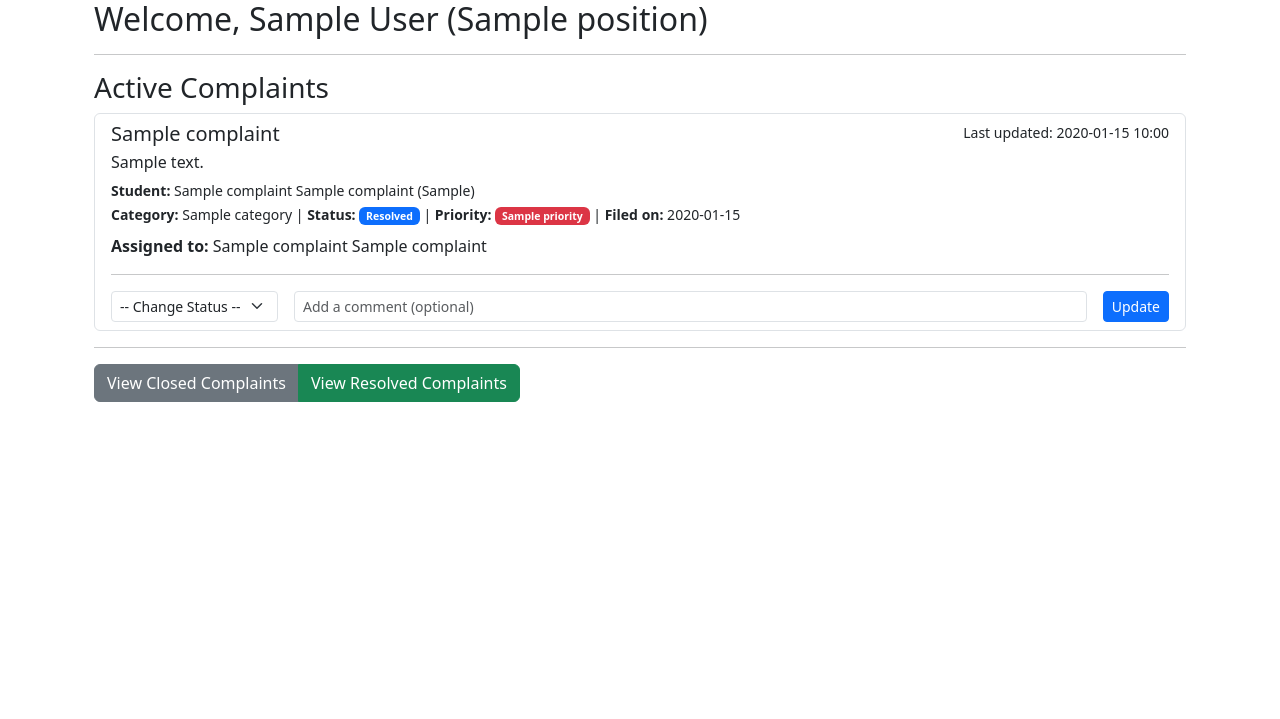
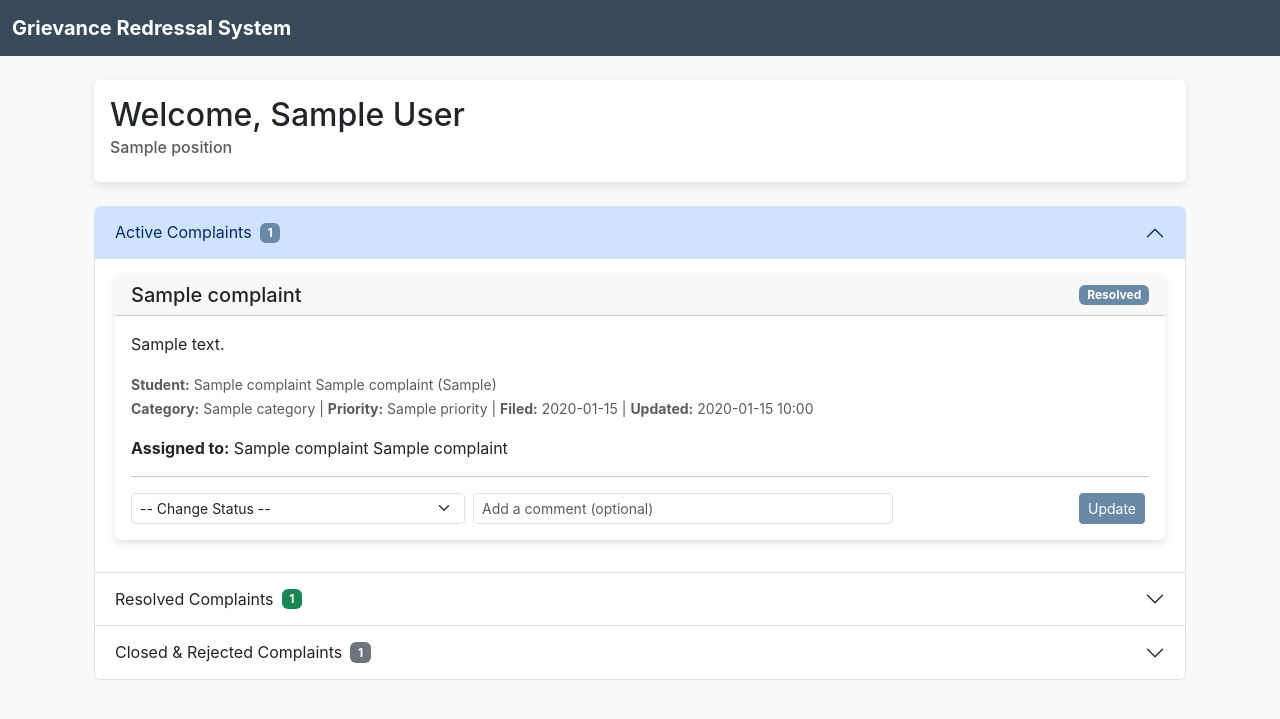
Before and after one commit to MOMIN5/dbms-project, a Flask app: template templates/faculty_dashboard.html in a window 1280 px wide. Shown: the top 719 px of the page. Run offline with Flask 3, Linux system fonts and the light colour scheme; the template is opened without the code that fills it: most values are stand-ins (such as "Sample title", 1, 10 or a date in 2020).

Commit message:
frontend haul

```diff
--- a/project/__init__.py
+++ b/project/__init__.py
@@ -7,7 +7,7 @@ from .routes.complaint import bp as complaint_bp
 
 def create_app():
     """Create and configure an instance of the Flask application."""
-    app = Flask(__name__, instance_relative_config=True, template_folder='../templates')
+    app = Flask(__name__, instance_relative_config=True, template_folder='../templates', static_folder='../static')
     app.config.from_mapping(
         SECRET_KEY='dev',
     )
--- /dev/null
+++ b/static/css/style.css
@@ -0,0 +1,101 @@
+:root {
+    --primary-dark: #384959;
+    --primary-slate-blue: #6A89A7;
+    --primary-sky-blue: #88BDF2;
+    --primary-light-blue: #BDDDFC;
+    --white: #FFFFFF;
+    --light-gray: #f8f9fa;
+    --danger: #dc3545;
+    --warning: #ffc107;
+    --success: #198754;
+    --info: #0dcaf0;
+}
+
+body {
+    background-color: var(--light-gray);
+    color: var(--primary-dark);
+    font-family: -apple-system, BlinkMacSystemFont, "Segoe UI", Roboto, "Helvetica Neue", Arial, sans-serif;
+}
+
+.navbar {
+    background-color: var(--primary-dark);
+}
+
+.navbar-brand {
+    color: var(--white) !important;
+    font-weight: bold;
+}
+
+.btn-primary {
+    background-color: var(--primary-slate-blue);
+    border-color: var(--primary-slate-blue);
+}
+
+.btn-primary:hover {
+    background-color: #5a7691;
+    border-color: #5a7691;
+}
+
+.btn-secondary {
+    background-color: var(--primary-sky-blue);
+    border-color: var(--primary-sky-blue);
+}
+
+.btn-secondary:hover {
+    background-color: #7ab0e0;
+    border-color: #7ab0e0;
+}
+
+.card {
+    border: none;
+    box-shadow: 0 4px 8px rgba(0,0,0,0.1);
+}
+
+.list-group-item {
+    border-color: #e9ecef;
+}
+
+.badge.bg-primary {
+    background-color: var(--primary-slate-blue) !important;
+}
+
+.badge.bg-success {
+    background-color: var(--success) !important;
+}
+
+.badge.bg-danger {
+    background-color: var(--danger) !important;
+}
+
+.badge.bg-warning {
+    background-color: var(--warning) !important;
+}
+
+.badge.bg-info {
+    background-color: var(--info) !important;
+}
+
+.jumbotron-custom {
+    background-color: var(--primary-slate-blue);
+    color: var(--white);
+    padding: 4rem 2rem;
+    border-radius: 0;
+}
+
+.jumbotron-custom .display-4 {
+    font-weight: 300;
+}
+
+.jumbotron-custom .lead {
+    font-size: 1.5rem;
+}
+
+.footer {
+    background-color: var(--primary-dark);
+    color: var(--white);
+    padding: 1rem 0;
+    text-align: center;
+    position: fixed;
+    bottom: 0;
+    width: 100%;
+}
--- a/templates/base.html
+++ b/templates/base.html
@@ -4,10 +4,16 @@
     <meta charset="utf-8">
     <meta name="viewport" content="width=device-width, initial-scale=1">
     <link href="https://cdn.jsdelivr.net/npm/bootstrap@5.3.2/dist/css/bootstrap.min.css" rel="stylesheet" integrity="sha384-T3c6CoIi6uLrA9TneNEoa7RxnatzjcDSCmG1MXxSR1GAsXEV/Dwwykc2MPK8M2HN" crossorigin="anonymous">
+    <link rel="stylesheet" href="{{ url_for('static', filename='css/style.css') }}">
     <title>Grievance System</title>
   </head>
   <body>
-    <div class="container">
+    <nav class="navbar navbar-expand-lg navbar-dark">
+        <div class="container-fluid">
+            <a class="navbar-brand" href="{{ url_for('main.index') }}">Grievance Redressal System</a>
+        </div>
+    </nav>
+    <div class="container mt-4">
       {% block content %}{% endblock %}
     </div>
     <script src="https://cdn.jsdelivr.net/npm/bootstrap@5.3.2/dist/js/bootstrap.bundle.min.js" integrity="sha384-C6RzsynM9kWDrMNeT87bh95OGNyZPhcTNXj1NW7RuBCsyN/o0jlpcV8Qyq46cDfL" crossorigin="anonymous"></script>
--- a/templates/faculty_dashboard.html
+++ b/templates/faculty_dashboard.html
@@ -1,32 +1,53 @@
 {% extends 'base.html' %}
 
 {% block content %}
-<div class="container-fluid">
-    <h2>Welcome, {{ faculty.first_name }} {{ faculty.last_name }} ({{ faculty.position }})</h2>
-    <hr>
-    <h3>Active Complaints</h3>
-    <div class="list-group">
+<div class="container mt-4">
+    <div class="row mb-4">
+        <div class="col-12">
+            <div class="card">
+                <div class="card-body">
+                    <h2 class="card-title">Welcome, {{ faculty.first_name }} {{ faculty.last_name }}</h2>
+                    <h6 class="card-subtitle mb-2 text-muted">{{ faculty.position }}</h6>
+                </div>
+            </div>
+        </div>
+    </div>
+
+    <div class="accordion" id="complaintsAccordion">
+        <!-- Active Complaints -->
+        <div class="accordion-item">
+            <h2 class="accordion-header" id="headingActive">
+                <button class="accordion-button" type="button" data-bs-toggle="collapse" data-bs-target="#collapseActive" aria-expanded="true" aria-controls="collapseActive">
+                    Active Complaints <span class="badge bg-primary ms-2">{{ active_complaints|length }}</span>
+                </button>
+            </h2>
+            <div id="collapseActive" class="accordion-collapse collapse show" aria-labelledby="headingActive" data-bs-parent="#complaintsAccordion">
+                <div class="accordion-body">
+                    {% if active_complaints %}
                         {% for complaint in active_complaints %}
-        <div class="list-group-item flex-column align-items-start">
-            <div class="d-flex w-100 justify-content-between">
-                <h5 class="mb-1">{{ complaint.subject }}</h5>
-                <small>Last updated: {{ complaint.last_updated.strftime('%Y-%m-%d %H:%M') }}</small>
+                        <div class="card mb-3">
+                            <div class="card-header d-flex justify-content-between align-items-center">
+                                <h5 class="mb-0">{{ complaint.subject }}</h5>
+                                <span class="badge bg-primary">{{ complaint.status | default('N/A') }}</span>
                             </div>
-            <p class="mb-1">{{ complaint.description }}</p>
-            <small>
+                            <div class="card-body">
+                                <p class="card-text">{{ complaint.description }}</p>
+                                <p class="card-text">
+                                    <small class="text-muted">
                                         <strong>Student:</strong>
                                         {% if complaint.student_first_name %}
                                             {{ complaint.student_first_name }} {{ complaint.student_last_name }} ({{ complaint.roll_no }})
                                         {% else %}
-                    <span class="text-muted">Anonymous</span>
+                                            Anonymous
                                         {% endif %}
                                         <br>
                                         <strong>Category:</strong> {{ complaint.category | default('N/A') }} |
-                <strong>Status:</strong> <span class="badge bg-primary">{{ complaint.status | default('N/A') }}</span> |
-                <strong>Priority:</strong> <span class="badge bg-danger">{{ complaint.priority }}</span> |
-                <strong>Filed on:</strong> {{ complaint.date_filed.strftime('%Y-%m-%d') }}
+                                        <strong>Priority:</strong> {{ complaint.priority }} |
+                                        <strong>Filed:</strong> {{ complaint.date_filed.strftime('%Y-%m-%d') }} |
+                                        <strong>Updated:</strong> {{ complaint.last_updated.strftime('%Y-%m-%d %H:%M') }}
                                     </small>
-            <div class="mt-2">
+                                </p>
+                                <div class="mb-2">
                                     <strong>Assigned to:</strong>
                                     {% if complaint.assigned_to_faculty_id %}
                                         {{ complaint.faculty_first_name }} {{ complaint.faculty_last_name }}
@@ -34,146 +55,140 @@
                                         <span class="text-muted">Unassigned</span>
                                     {% endif %}
                                 </div>
-
                                 <hr>
-
-            <form method="post" action="{{ url_for('faculty.update_complaint', complaint_id=complaint.complaint_id, faculty_id=faculty.faculty_id) }}" class="row g-3 align-items-center">
-                <div class="col-auto">
-                    <label for="status_id-{{ complaint.complaint_id }}" class="visually-hidden">Status</label>
-                    <select class="form-select form-select-sm" name="status_id" id="status_id-{{ complaint.complaint_id }}">
+                                <form method="post" action="{{ url_for('faculty.update_complaint', complaint_id=complaint.complaint_id, faculty_id=faculty.faculty_id) }}" class="row g-2 align-items-center">
+                                    <div class="col-md-4">
+                                        <select class="form-select form-select-sm" name="status_id">
                                             <option value="">-- Change Status --</option>
                                             {% for status in all_statuses %}
                                             <option value="{{ status.status_id }}" {% if status.status == complaint.status %}selected{% endif %}>{{ status.status }}</option>
                                             {% endfor %}
                                         </select>
                                     </div>
-                <div class="col">
-                    <label for="comment-{{ complaint.complaint_id }}" class="visually-hidden">Comment</label>
-                    <input type="text" class="form-control form-control-sm" name="comment" id="comment-{{ complaint.complaint_id }}" placeholder="Add a comment (optional)">
+                                    <div class="col-md-5">
+                                        <input type="text" class="form-control form-control-sm" name="comment" placeholder="Add a comment (optional)">
                                     </div>
-                <div class="col-auto">
-                    <button type="submit" class="btn btn-primary btn-sm">Update</button>
+                                    <div class="col-md-3 d-flex justify-content-end">
+                                        <button type="submit" class="btn btn-primary btn-sm me-1">Update</button>
+                                        {% if not complaint.assigned_to_faculty_id %}
+                                        <button type="submit" name="assign_to_me" value="true" class="btn btn-info btn-sm">Assign</button>
+                                        {% endif %}
                                     </div>
-                {% if not complaint.assigned_to_faculty_id %}
-                <div class="col-auto">
-                    <button type="submit" name="assign_to_me" value="true" class="btn btn-info btn-sm">Assign to Me</button>
-                </div>
-                {% endif %}
                                 </form>
                             </div>
-        {% else %}
-        <div class="list-group-item">
-            <p class="mb-0">No active complaints.</p>
                         </div>
                         {% endfor %}
+                    {% else %}
+                        <div class="alert alert-info">No active complaints.</div>
+                    {% endif %}
+                </div>
+            </div>
         </div>
 
-    <hr>
-
-    <div class="btn-group" role="group" aria-label="Complaint views">
-        <button class="btn btn-secondary" type="button" data-bs-toggle="collapse" data-bs-target="#closedComplaints" aria-expanded="false" aria-controls="closedComplaints">
-            View Closed Complaints
+        <!-- Resolved Complaints -->
+        <div class="accordion-item">
+            <h2 class="accordion-header" id="headingResolved">
+                <button class="accordion-button collapsed" type="button" data-bs-toggle="collapse" data-bs-target="#collapseResolved" aria-expanded="false" aria-controls="collapseResolved">
+                    Resolved Complaints <span class="badge bg-success ms-2">{{ resolved_complaints|length }}</span>
                 </button>
-        <button class="btn btn-success" type="button" data-bs-toggle="collapse" data-bs-target="#resolvedComplaints" aria-expanded="false" aria-controls="resolvedComplaints">
-            View Resolved Complaints
-        </button>
+            </h2>
+            <div id="collapseResolved" class="accordion-collapse collapse" aria-labelledby="headingResolved" data-bs-parent="#complaintsAccordion">
+                <div class="accordion-body">
+                    {% if resolved_complaints %}
+                        {% for complaint in resolved_complaints %}
+                        <div class="card mb-3">
+                            <div class="card-header d-flex justify-content-between align-items-center">
+                                <h5 class="mb-0">{{ complaint.subject }}</h5>
+                                <span class="badge bg-success">{{ complaint.status | default('N/A') }}</span>
                             </div>
-
-    <div class="collapse mt-3" id="closedComplaints">
-        <h4>Closed Complaints</h4>
-        <div class="list-group">
-            {% for complaint in closed_complaints %}
-            <div class="list-group-item flex-column align-items-start">
-                <div class="d-flex w-100 justify-content-between">
-                    <h5 class="mb-1">{{ complaint.subject }}</h5>
-                    <small>Last updated: {{ complaint.last_updated.strftime('%Y-%m-%d %H:%M') }}</small>
-                </div>
-                <p class="mb-1">{{ complaint.description }}</p>
-                <small>
+                            <div class="card-body">
+                                <p class="card-text">{{ complaint.description }}</p>
+                                <p class="card-text">
+                                    <small class="text-muted">
                                         <strong>Student:</strong>
                                         {% if complaint.student_first_name %}
                                             {{ complaint.student_first_name }} {{ complaint.student_last_name }} ({{ complaint.roll_no }})
                                         {% else %}
-                        <span class="text-muted">Anonymous</span>
+                                            Anonymous
                                         {% endif %}
                                         <br>
-                    <strong>Category:</strong> {{ complaint.category | default('N/A') }} |
-                    <strong>Status:</strong> <span class="badge bg-secondary">{{ complaint.status | default('N/A') }}</span> |
-                    <strong>Priority:</strong> <span class="badge bg-danger">{{ complaint.priority }}</span> |
-                    <strong>Filed on:</strong> {{ complaint.date_filed.strftime('%Y-%m-%d') }}
+                                        <strong>Filed:</strong> {{ complaint.date_filed.strftime('%Y-%m-%d') }} |
+                                        <strong>Updated:</strong> {{ complaint.last_updated.strftime('%Y-%m-%d %H:%M') }}
                                     </small>
-                <div class="mt-2">
-                    <strong>Assigned to:</strong>
-                    {% if complaint.assigned_to_faculty_id %}
-                        {{ complaint.faculty_first_name }} {{ complaint.faculty_last_name }}
-                    {% else %}
-                        <span class="text-muted">Unassigned</span>
-                    {% endif %}
+                                </p>
+                                {% if complaint.rating is not none %}
+                                <div class="card bg-light mt-2">
+                                    <div class="card-body">
+                                        <h6 class="card-title">Student Feedback</h6>
+                                        <p class="mb-1"><strong>Rating:</strong> {{ complaint.rating }}/5</p>
+                                        <p class="mb-0"><strong>Comments:</strong> {{ complaint.feedback_comments | default('N/A') }}</p>
                                     </div>
-                {% if complaint.rating is not none %}
-                <div class="mt-2">
-                    <strong>Feedback:</strong>
-                    Rating: {{ complaint.rating }}/5, Comments: {{ complaint.feedback_comments | default('N/A') }}
                                 </div>
                                 {% endif %}
                                 <form method="post" action="{{ url_for('faculty.reopen_complaint', complaint_id=complaint.complaint_id, faculty_id=faculty.faculty_id) }}" class="mt-2">
                                     <button type="submit" class="btn btn-warning btn-sm">Reopen Complaint</button>
                                 </form>
                             </div>
-            {% else %}
-            <div class="list-group-item">
-                <p class="mb-0">No closed complaints.</p>
                         </div>
                         {% endfor %}
+                    {% else %}
+                        <div class="alert alert-info">No resolved complaints.</div>
+                    {% endif %}
+                </div>
             </div>
         </div>
 
-    <div class="collapse mt-3" id="resolvedComplaints">
-        <h4>Resolved Complaints</h4>
-        <div class="list-group">
-            {% for complaint in resolved_complaints %}
-            <div class="list-group-item flex-column align-items-start">
-                <div class="d-flex w-100 justify-content-between">
-                    <h5 class="mb-1">{{ complaint.subject }}</h5>
-                    <small>Last updated: {{ complaint.last_updated.strftime('%Y-%m-%d %H:%M') }}</small>
+        <!-- Closed Complaints -->
+        <div class="accordion-item">
+            <h2 class="accordion-header" id="headingClosed">
+                <button class="accordion-button collapsed" type="button" data-bs-toggle="collapse" data-bs-target="#collapseClosed" aria-expanded="false" aria-controls="collapseClosed">
+                    Closed & Rejected Complaints <span class="badge bg-secondary ms-2">{{ closed_complaints|length }}</span>
+                </button>
+            </h2>
+            <div id="collapseClosed" class="accordion-collapse collapse" aria-labelledby="headingClosed" data-bs-parent="#complaintsAccordion">
+                <div class="accordion-body">
+                    {% if closed_complaints %}
+                        {% for complaint in closed_complaints %}
+                        <div class="card mb-3">
+                            <div class="card-header d-flex justify-content-between align-items-center">
+                                <h5 class="mb-0">{{ complaint.subject }}</h5>
+                                <span class="badge bg-secondary">{{ complaint.status | default('N/A') }}</span>
                             </div>
-                <p class="mb-1">{{ complaint.description }}</p>
-                <small>
+                            <div class="card-body">
+                                <p class="card-text">{{ complaint.description }}</p>
+                                <p class="card-text">
+                                    <small class="text-muted">
                                         <strong>Student:</strong>
                                         {% if complaint.student_first_name %}
                                             {{ complaint.student_first_name }} {{ complaint.student_last_name }} ({{ complaint.roll_no }})
                                         {% else %}
-                        <span class="text-muted">Anonymous</span>
+                                            Anonymous
                                         {% endif %}
                                         <br>
-                    <strong>Category:</strong> {{ complaint.category | default('N/A') }} |
-                    <strong>Status:</strong> <span class="badge bg-success">{{ complaint.status | default('N/A') }}</span> |
-                    <strong>Priority:</strong> <span class="badge bg-danger">{{ complaint.priority }}</span> |
-                    <strong>Filed on:</strong> {{ complaint.date_filed.strftime('%Y-%m-%d') }}
+                                        <strong>Filed:</strong> {{ complaint.date_filed.strftime('%Y-%m-%d') }} |
+                                        <strong>Updated:</strong> {{ complaint.last_updated.strftime('%Y-%m-%d %H:%M') }}
                                     </small>
-                <div class="mt-2">
-                    <strong>Assigned to:</strong>
-                    {% if complaint.assigned_to_faculty_id %}
-                        {{ complaint.faculty_first_name }} {{ complaint.faculty_last_name }}
-                    {% else %}
-                        <span class="text-muted">Unassigned</span>
-                    {% endif %}
+                                </p>
+                                {% if complaint.rating is not none %}
+                                 <div class="card bg-light mt-2">
+                                    <div class="card-body">
+                                        <h6 class="card-title">Student Feedback</h6>
+                                        <p class="mb-1"><strong>Rating:</strong> {{ complaint.rating }}/5</p>
+                                        <p class="mb-0"><strong>Comments:</strong> {{ complaint.feedback_comments | default('N/A') }}</p>
                                     </div>
-                {% if complaint.rating is not none %}
-                <div class="mt-2">
-                    <strong>Feedback:</strong>
-                    Rating: {{ complaint.rating }}/5, Comments: {{ complaint.feedback_comments | default('N/A') }}
                                 </div>
                                 {% endif %}
                                 <form method="post" action="{{ url_for('faculty.reopen_complaint', complaint_id=complaint.complaint_id, faculty_id=faculty.faculty_id) }}" class="mt-2">
                                     <button type="submit" class="btn btn-warning btn-sm">Reopen Complaint</button>
                                 </form>
                             </div>
-            {% else %}
-            <div class="list-group-item">
-                <p class="mb-0">No resolved complaints.</p>
                         </div>
                         {% endfor %}
+                    {% else %}
+                        <div class="alert alert-info">No closed or rejected complaints.</div>
+                    {% endif %}
+                </div>
+            </div>
         </div>
     </div>
 </div>
```
Also changed, not shown: insert_dummy_data.py (added, +129 -0 lines), templates/faculty_login.html (+11 -5 lines), templates/index.html (+7 -5 lines), templates/student_dashboard.html (+55 -28 lines), templates/student_login.html (+12 -6 lines). Lines whose indentation alone changed are shown as unchanged.
